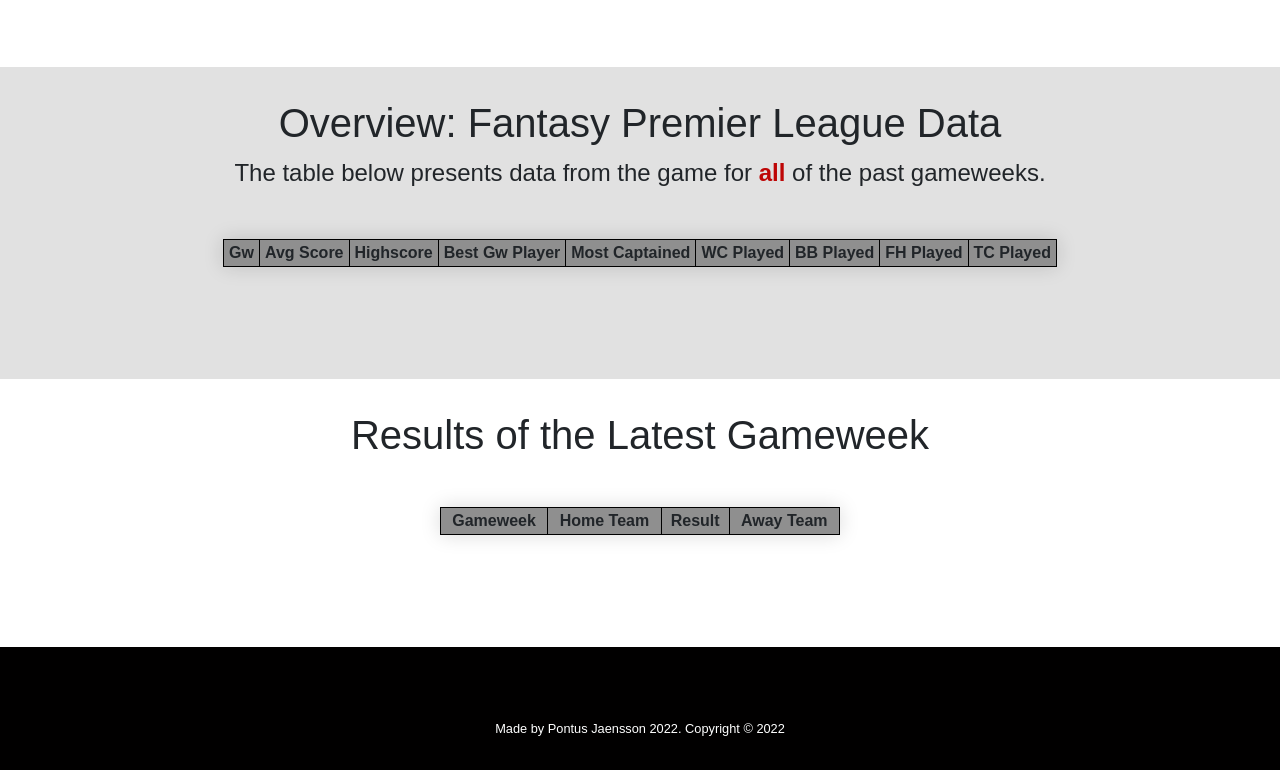
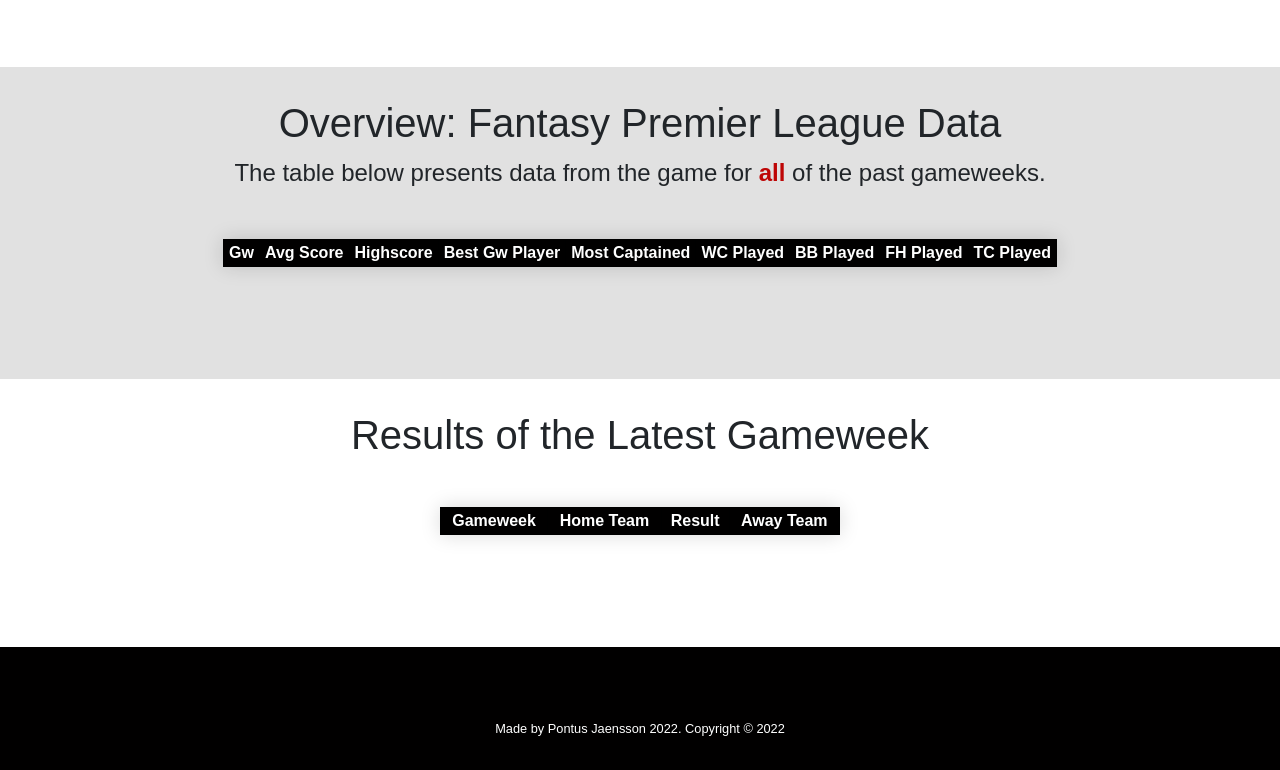
Before and after one commit to ponjae/FPL-project, a Flask app: template templates/index.html in a window 1280 px wide. Shown: the part 727-1497 px from the top of the page. Run offline with Flask 2, Linux system fonts and the light colour scheme; the template is opened without the code that fills it, so the values that code supplies are empty; parts of the project's set-up code (start-up, migrations or seed data) failed here and were passed over; some libraries are stand-ins or nearby versions; some web fonts are replaced.

Commit message:
styling for index done, need external input

```diff
--- a/static/styles.css
+++ b/static/styles.css
@@ -157,9 +157,10 @@ footer {
     border-left: 1px solid #000;
     border-right: 1px solid #000;
     border-bottom: 1px solid #000;
-    background-color: #8f8f8f;
+    background-color: #010000;
     padding-left: 5px;
     padding-right: 5px;
+    color: #fff;
 }
 
 .gw-table td {
@@ -168,7 +169,11 @@ footer {
 }
 
 .gw-table tr:nth-child(even) {
-    background-color: rgb(233, 233, 233);
+    background-color: #fff;
+  }
+
+  .gw-table tr:nth-child(odd) {
+    background-color: #E1E1E1;
   }
 
 /* 404 */
```
